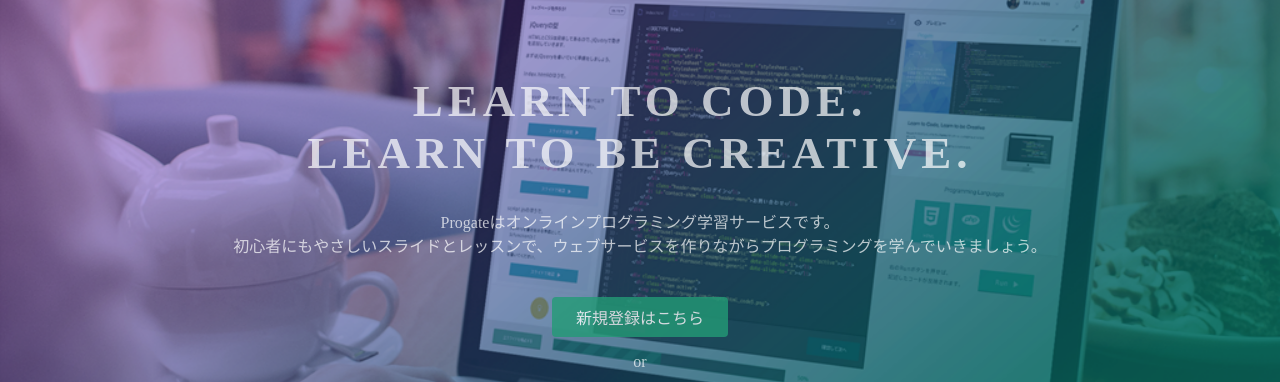
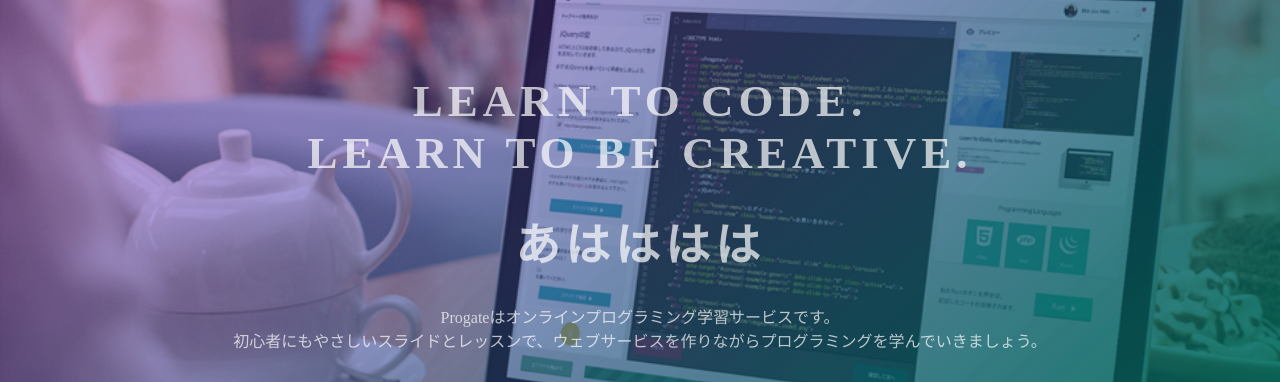
Before and after one commit to ymskcr/ymskcr.github.io, a plain HTML site: page index.html in a window 1280 px wide. Shown: the part 135-517 px from the top of the page. Drawn offline with Linux system fonts and the light colour scheme.

Commit message:
Update index.html

```diff
--- a/index.html
+++ b/index.html
@@ -24,6 +24,7 @@
   <div class="top-wrapper">
     <div class="container">
       <h1>LEARN TO CODE.<br>LEARN TO BE CREATIVE.</h1>
+      <h1>あはははは</h1>
       <p>Progateはオンラインプログラミング学習サービスです。<br>初心者にもやさしいスライドとレッスンで、ウェブサービスを作りながらプログラミングを学んでいきましょう。</p>
       <div class="btn-wrapper">
         <a href="#" class="btn signup">新規登録はこちら</a>
```
